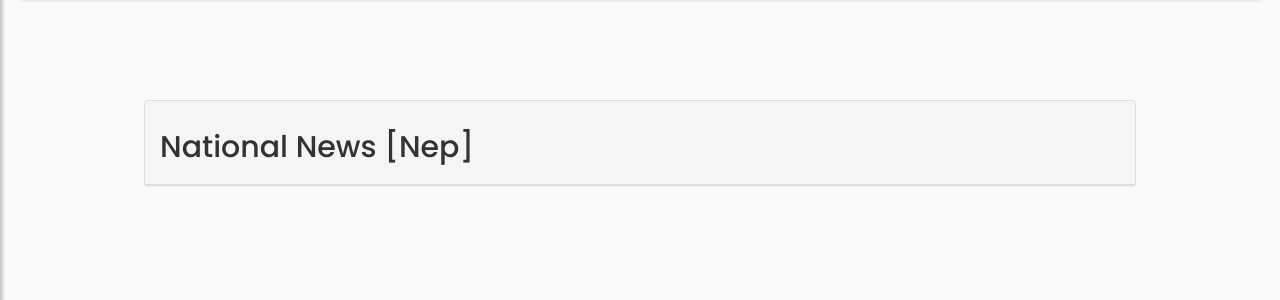
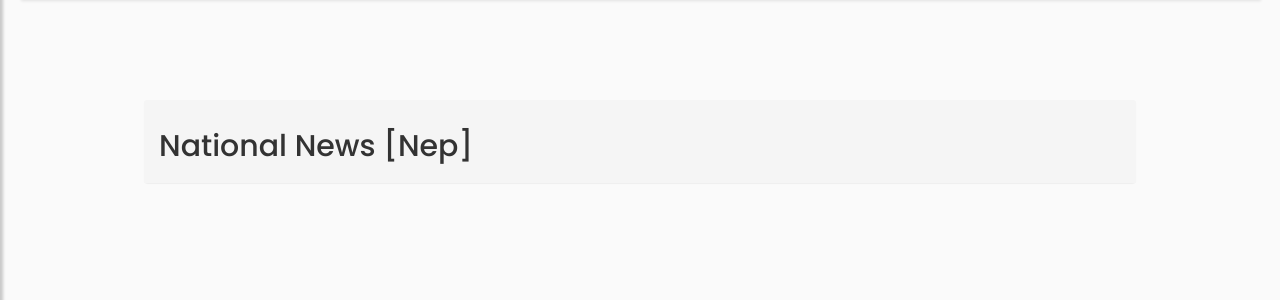
Before and after one commit to hemanta212/Nepali-news-portal-kbd, a Flask app: page /dashboard/news/nep/national in a window 1280 px wide. Shown: the part 98-398 px from the top of the page. Run offline with Flask 2, Linux system fonts and the light colour scheme; the visitor is signed in with stand-in values (Sample User, id 1); data that the repository does not hold is empty; some libraries are stand-ins or nearby versions.

Commit message:
fixed ugly div color and added nepali font to heading

```diff
--- a/flask_final/static/dashboard/dashboard.css
+++ b/flask_final/static/dashboard/dashboard.css
@@ -193,9 +193,27 @@ a.article:hover {
   right: 0;
 }
 
+
+/* ---------------------------------------------------
+   NEWS STYLE
+----------------------------------------------------- */
 @media screen and (min-width: 600px) {
   .news {
     width:80%;
     margin:0 auto;
   }
 }
+
+.panel-heading {
+    color: #333;
+    background-color: #ffffff;
+}
+.panel-heading {
+    padding: 10px 15px;
+    border-color: white;
+    border: 0px solid white;
+}
+.panel-default {
+    border-color: white;
+    border: 0px solid white;
+}
--- a/flask_final/templates/dashboard.html
+++ b/flask_final/templates/dashboard.html
@@ -51,9 +51,9 @@
                     </a>
 
                     <ul class="collapse list-unstyled" id="pageSubmenu">
-                        <li><a href="{{url_for('newslet.nep_national_news')}}">National(Nep)</a></li>
+                        <li><a href="{{url_for('newslet.nep_national_news')}}">National(नेपा)</a></li>
                         <li><a href="{{url_for('newslet.eng_national_news')}}">National(Eng)</a></li>
-                        <li><a href="{{url_for('newslet.nep_international_news')}}">International(Nep)</a></li>
+                        <li><a href="{{url_for('newslet.nep_international_news')}}">International(नेपा)</a></li>
                     </ul>
                 </li>
 
```
